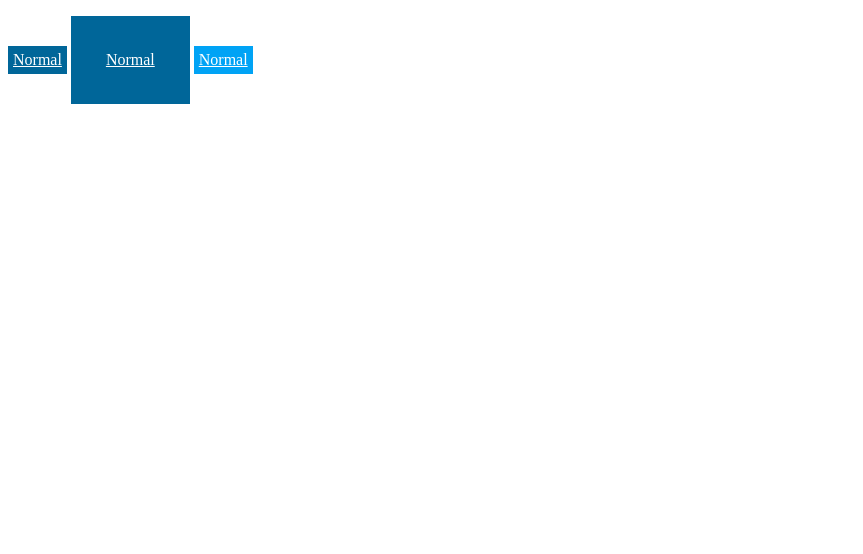
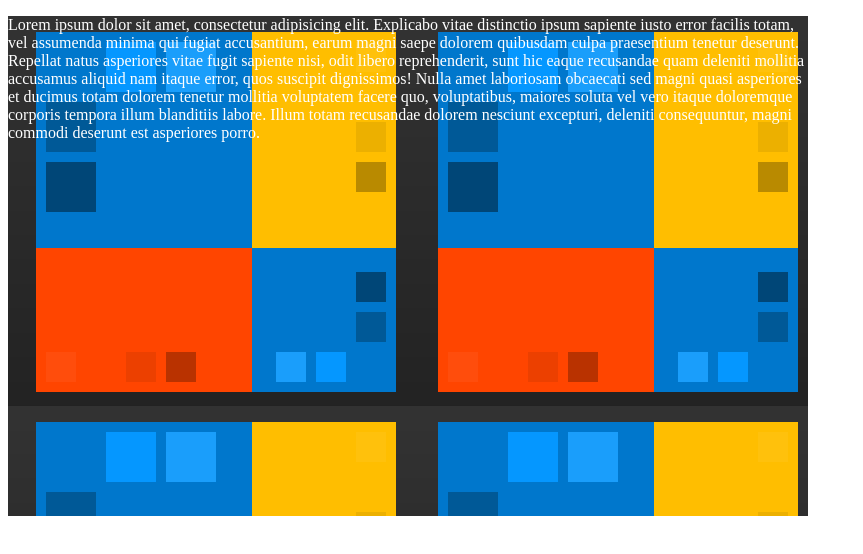
Before and after one commit to daedalus1215/Bootstrap-3, a plain HTML site: page less/index.html in a window 1280 px wide. Shown: the whole page, without its empty margins (0-863 px from the left). Drawn offline with Linux system fonts and the light colour scheme.

Commit message:
Importing and File Paths

```diff
--- /dev/null
+++ b/less/css/homepage.less
@@ -0,0 +1 @@
+@images: "images/palette.PNG";
--- a/less/css/main.less
+++ b/less/css/main.less
@@ -1,24 +1,15 @@
-@buttonBackground: #006699;
-@buttonColor: #FFF;
-@buttonPadding: 5px;
+// We can do pathing this way.
+// Importing and File Paths
+
+@import "homepage"; // Imports homepage.less
 
 
 
-.button {
-	background: @buttonBackground;
-	color: @buttonColor;
-	padding: @buttonPadding;
-	display: inline-block;
+
+#one {
+	height: 500px;
+	width: 800px;
+	color: white;
+	margin-bottom: 10px;
+	background: url("@{images}"); // using path variable from homepage less.
 }
-
-
-.jumbo-button {
-	.button; /* mixin */
-	padding: @buttonPadding + 30; /* operations: adds 30px to 5px padding. */
-}
-
-
-.light-button {
-	.button; /* mixin */
-	background: @buttonBackground * 1.6; /* operations: brings us closer ot white. */
-}
--- a/less/index.html
+++ b/less/index.html
@@ -9,9 +9,9 @@
 
 <body>
 	<p>
-		<a href="" class="button">Normal</a>
-		<a href="" class="jumbo-button">Normal</a>
-		<a href="" class="light-button">Normal</a>
+		<div id="one">
+			Lorem ipsum dolor sit amet, consectetur adipisicing elit. Explicabo vitae distinctio ipsum sapiente iusto error facilis totam, vel assumenda minima qui fugiat accusantium, earum magni saepe dolorem quibusdam culpa praesentium tenetur deserunt. Repellat natus asperiores vitae fugit sapiente nisi, odit libero reprehenderit, sunt hic eaque recusandae quam deleniti mollitia accusamus aliquid nam itaque error, quos suscipit dignissimos! Nulla amet laboriosam obcaecati sed magni quasi asperiores et ducimus totam dolorem tenetur mollitia voluptatem facere quo, voluptatibus, maiores soluta vel vero itaque doloremque corporis tempora illum blanditiis labore. Illum totam recusandae dolorem nesciunt excepturi, deleniti consequuntur, magni commodi deserunt est asperiores porro.
+		</div>
 	</p>
 </body>
 </html>
```
Also changed, not shown: less/css/images/palette.PNG (added), less/css/main.css.
